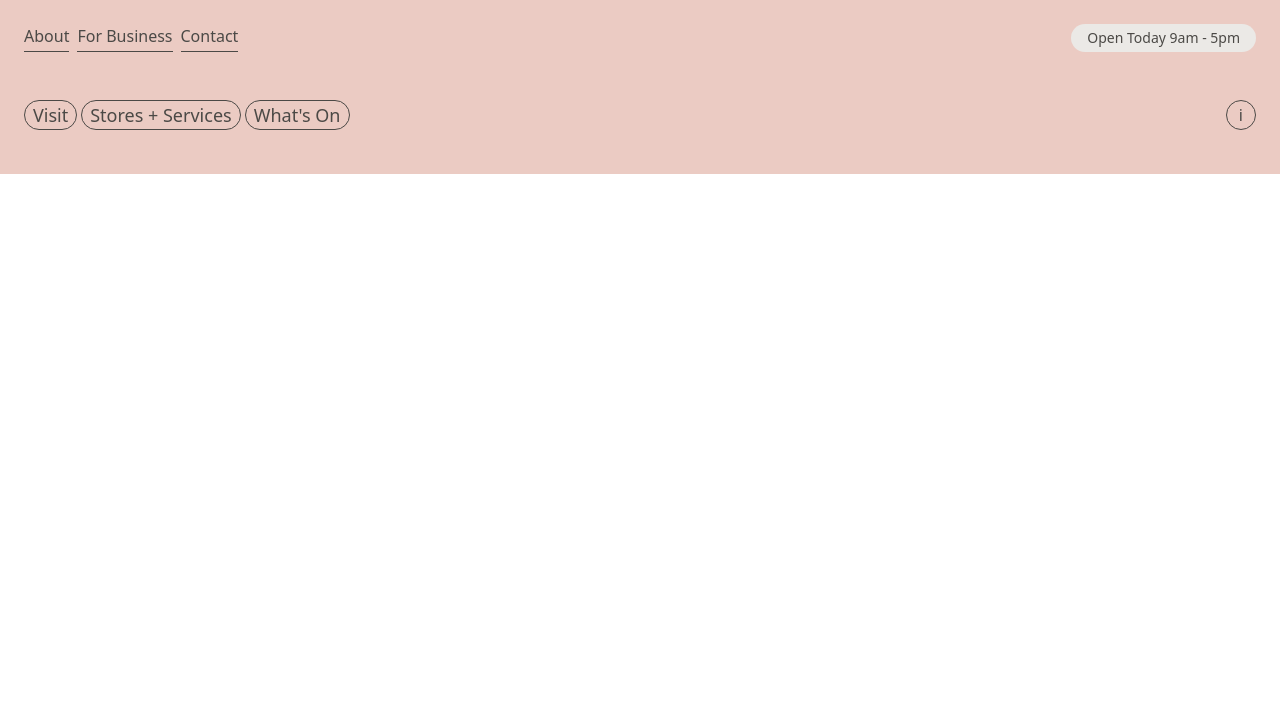
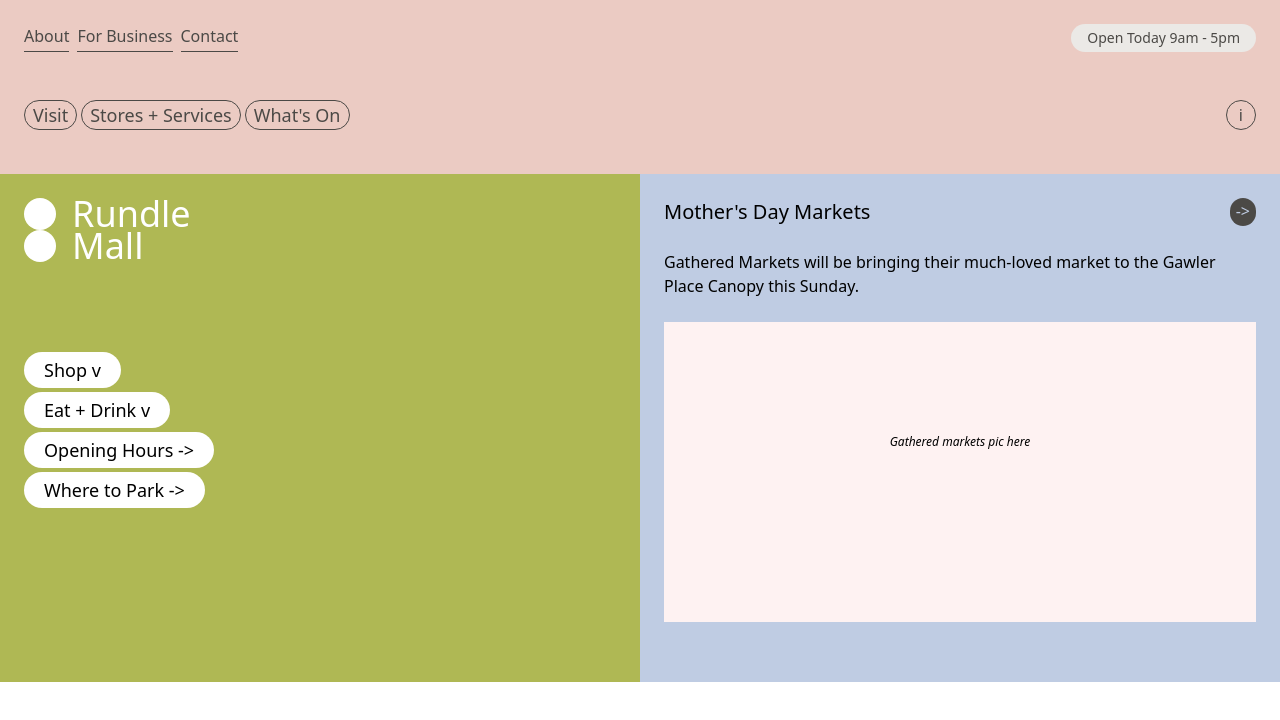
Before and after one commit to GreyMilton/tailwind-practice-rundle, a website: page src/index.html in a window 1280 px wide. Drawn offline with Linux system fonts and the light colour scheme.

Commit message:
style the start of main content basically

```diff
--- a/src/index.html
+++ b/src/index.html
@@ -7,7 +7,7 @@
   <title>Rundle Mall - Adelaide's Premier Something I can't read...</title>
   <link rel="stylesheet" href="../dist/output.css">
 </head>
-<body>
+<body class="whitespace-nowrap">
   <header class="px-6 pt-6 pb-11 bg-rundle-header-pink text-rundle-grey-800">
     <div class="flex justify-between mb-12">
       <!-- Top nav -->
@@ -35,11 +35,37 @@
     </div>
   </header>
   <main>
-    <div>
-      <!-- About Rundle Mall -->
-      <section></section>
+    <div class="h-[508px] grid grid-cols-2">
+      <!-- Rundle Mall Basics -->
+      <section class="p-6 bg-rundle-temporary-green">
+        <!-- Logo -->
+        <div class="flex mb-[90px]">
+          <div class="pr-4">
+            <div class="bg-white rounded-full p-4"></div>
+            <div class="bg-white rounded-full p-4"></div>
+          </div>
+          <h1 class="whitespace-normal text-4xl text-white font-light w-32 leading-8">Rundle Mall</h1>
+        </div>
+        <nav>
+          <ul class="space-y-1">
+            <li><button class="text-lg px-5 py-1 rounded-full bg-white">Shop v</button></li>
+            <li><button class="text-lg px-5 py-1 rounded-full bg-white">Eat + Drink v</button></li>
+            <li><button class="text-lg px-5 py-1 rounded-full bg-white">Opening Hours -></button></li>
+            <li><button class="text-lg px-5 py-1 rounded-full bg-white">Where to Park -></button></li>
+          </ul>
+        </nav>
+      </section>
       <!-- Mother's Day Markets -->
-      <section></section>
+      <section class="p-6 bg-rundle-blue-300 whitespace-normal">
+        <div class="flex justify-between mb-6">
+          <h2 class="text-xl">Mother's Day Markets</h2>
+          <button class="whitespace-nowrap text-rundle-blue-300 bg-rundle-grey-800 rounded-full px-1.5 pb-0.5">-></button>
+        </div>
+        <p class="mb-6">Gathered Markets will be bringing their much-loved market to the Gawler Place Canopy this Sunday.</p>
+        <div class="h-[300px] flex justify-center bg-red-50 pt-28 ">
+          <p class="italic text-center text-xs">Gathered markets pic here</p>
+        </div>
+      </section>
     </div>
     <!-- Video -->
     <section></section>
--- a/tailwind.config.js
+++ b/tailwind.config.js
@@ -7,6 +7,8 @@
         'rundle-header-pink': '#ebcbc3',
         'rundle-grey-50': '#ebe9e6',
         'rundle-grey-800': '#4b4946',
+        'rundle-temporary-green': '#afb854',
+        'rundle-blue-300': '#bfcce3',
       }
     },
   },
```
Also changed, not shown: dist/output.css.
